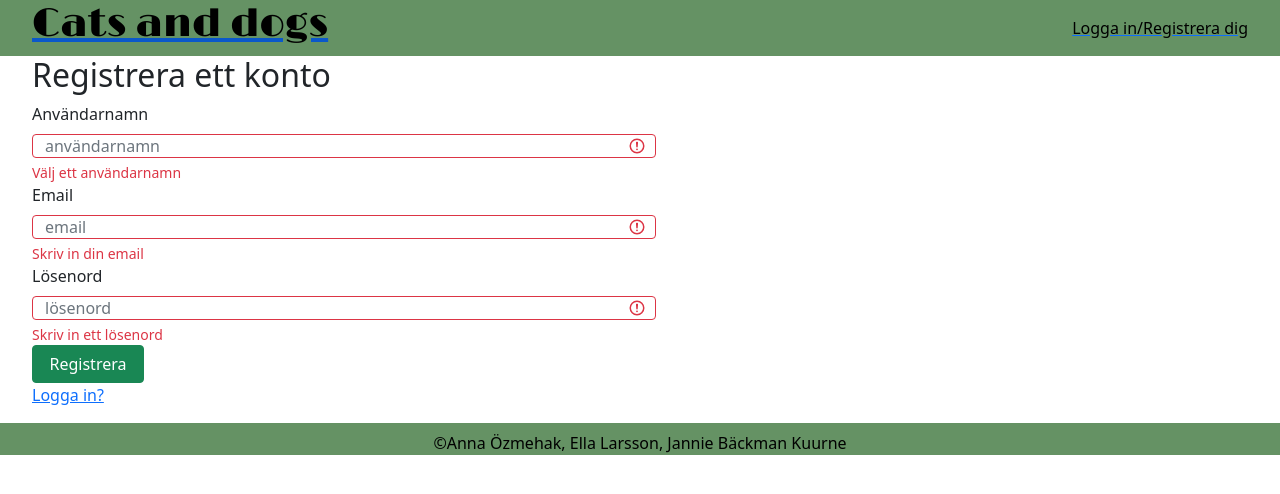
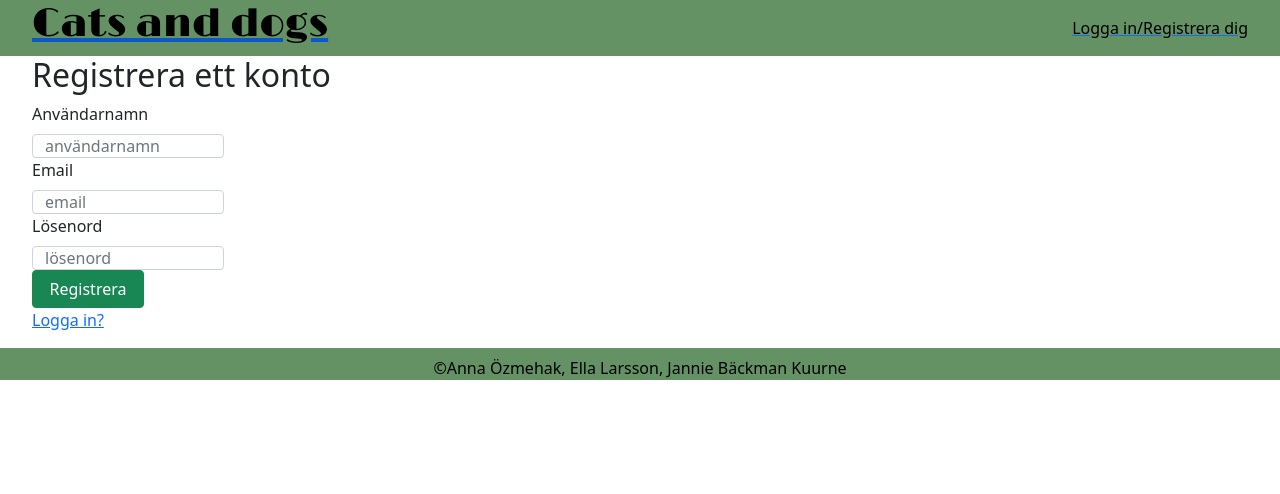
Before and after one commit to EllaMiri/user-based-content, a React (Create React App) app in the folder client/: page /register in a window 1280 px wide. Shown: the top 494 px of the page. Built offline with nearby package versions, Linux system fonts and the light colour scheme.

Commit message:
fixed validation on the forms

```diff
--- a/client/src/components/addpost.jsx
+++ b/client/src/components/addpost.jsx
@@ -1,16 +1,27 @@
-import React from "react";
-import { Button, Form } from "react-bootstrap";
+import React, { useState } from "react";
+import {Button, Form, Row, Col} from "react-bootstrap";
 
-export default function addPost() {
+export default function AddPost() {
+    const [validated, setValidated] = useState(false);
+
+    const handleSubmit = (event) => {
+        const addPostform = event.currentTarget;
+        if (addPostform.checkValidity() === false) {
+            event.preventDefault();
+            event.stopPropagation();
+        }
+
+        setValidated(true);
+    };
+
   return (
     <div>
       <Form noValidate validated={validated} onSubmit={handleSubmit}>
-        <Form.Group controlId="validation1">
+          <Row className="md-3">
+        <Form.Group as={Col} md="4" controlId="validation1">
           <Form.Label>Title</Form.Label>
           <Form.Control
             required
-            isInvalid
-            name="title"
             type="text"
             placeholder="title"
           />
@@ -18,16 +29,25 @@ export default function addPost() {
             Skriv in ditt användarnamn
           </Form.Control.Feedback>
         </Form.Group>
+          </Row>
+
+          <Row className="md-3">
+          <Form.Group as={Col} md="4" controlId="validation2">
+              <Form.Label>
+                  Söker du nytt hem eller vill du adoptera? Information om ditt djur/vad
+                  du söker.
+              </Form.Label>
+              <Form.Control
+                  required
+                  as="textarea"
+                  type="text"
+              />
+          </Form.Group>
+      </Row>
+          <Button variant="success" type="submit">Lägg till</Button>
       </Form>
 
-      <label>Title</label>
-      <input type="text" placeholder="Title"></input>
-      <label>
-        Söker du nytt hem eller vill du adoptera? Information om ditt djur/vad
-        du söker.
-      </label>
-      <textarea rows="4" cols="50"></textarea>
-      <Button variant="success">Lägg till</Button>
+
     </div>
   );
 }
--- a/client/src/components/login.jsx
+++ b/client/src/components/login.jsx
@@ -1,14 +1,14 @@
 import React, { useState } from "react";
 import { Link } from "react-router-dom";
 import "../components/login.css";
-import { Form, Button } from "react-bootstrap";
+import { Form, Button, Row, Col } from "react-bootstrap";
 
 export default function Login() {
   const [validated, setValidated] = useState(false);
 
   const handleSubmit = (event) => {
     const loginForm = event.currentTarget;
-    if (loginForm.checkValidaity() === false) {
+    if (loginForm.checkValidity() === false) {
       event.preventDefault();
       event.stopPropagation();
     }
@@ -20,33 +20,34 @@ export default function Login() {
       <h2>Logga in</h2>
 
       <Form noValidate validated={validated} onSubmit={handleSubmit}>
-        <Form.Group controlId="validation1">
+        <Row className="mb-3">
+          <Form.Group as={Col} md="4" controlId="validation1">
           <Form.Label>Användarnamn</Form.Label>
           <Form.Control
             required
-            isInvalid
-            name="username"
             type="text"
             placeholder="användarnamn"
           />
-          <Form.Control.Feedback type="invalid">
+          <Form.Control.Feedback>
             Skriv in ditt användarnamn
           </Form.Control.Feedback>
         </Form.Group>
+        </Row>
 
-        <Form.Group controlId="validation2">
+          <Row className="mb-3">
+            <Form.Group as={Col} md="4" controlId="validation2">
               <Form.Label>Lösenord</Form.Label>
               <Form.Control
                   required
-            isInvalid
-            name="password"
                   type="text"
                   placeholder="lösenord"
               />
-          <Form.Control.Feedback type="invalid">
+              <Form.Control.Feedback>
                 Skriv in ditt lösenord
               </Form.Control.Feedback>
             </Form.Group>
+          </Row>
+
         <Button variant="success" type="submit">
           Logga in
         </Button>
@@ -57,5 +58,4 @@ export default function Login() {
       </Link>
       <p>Glömt lösenord?</p>
     </div>
-  );
-}
+  )}
--- a/client/src/components/register.jsx
+++ b/client/src/components/register.jsx
@@ -1,14 +1,14 @@
 import React, { useState } from "react";
 import { Link } from "react-router-dom";
 import "../components/register.css";
-import { Form, Button } from "react-bootstrap";
+import {Form, Button, Row, Col} from "react-bootstrap";
 
 export default function Register() {
   const [validated, setValidated] = useState(false);
 
   const handleSubmit = (event) => {
     const loginForm = event.currentTarget;
-    if (loginForm.checkValidaity() === false) {
+    if (loginForm.checkValidity() === false) {
       event.preventDefault();
       event.stopPropagation();
     }
@@ -20,12 +20,11 @@ export default function Register() {
       <h2>Registrera ett konto</h2>
 
       <Form noValidate validated={validated} onSubmit={handleSubmit}>
-        <Form.Group controlId="validation1">
+        <Row className="md-3">
+        <Form.Group as={Col} md="4" controlId="validation1">
           <Form.Label>Användarnamn</Form.Label>
           <Form.Control
             required
-            isInvalid
-            name="username"
             type="text"
             placeholder="användarnamn"
           />
@@ -33,13 +32,13 @@ export default function Register() {
             Välj ett användarnamn
           </Form.Control.Feedback>
         </Form.Group>
+        </Row>
 
-        <Form.Group controlId="validation2">
+        <Row className="md-3">
+        <Form.Group as={Col} md="4" controlId="validation2">
           <Form.Label>Email</Form.Label>
           <Form.Control
             required
-            isInvalid
-            name="email"
             type="text"
             placeholder="email"
           />
@@ -47,13 +46,13 @@ export default function Register() {
             Skriv in din email
           </Form.Control.Feedback>
         </Form.Group>
+        </Row>
 
-        <Form.Group controlId="validation2">
+      <Row className="md-3">
+        <Form.Group as={Col} md="4" controlId="validationCustom3">
           <Form.Label>Lösenord</Form.Label>
           <Form.Control
             required
-            isInvalid
-            name="password"
             type="text"
             placeholder="lösenord"
           />
@@ -61,8 +60,10 @@ export default function Register() {
             Skriv in ett lösenord
           </Form.Control.Feedback>
         </Form.Group>
+      </Row>
+      <Button variant="success" type="submit">Registrera</Button>
       </Form>
-      <Button variant="success">Registrera</Button>
+
 
       <Link to="/login">
         <p>Logga in?</p>
```
Lines whose indentation alone changed are shown as unchanged.
